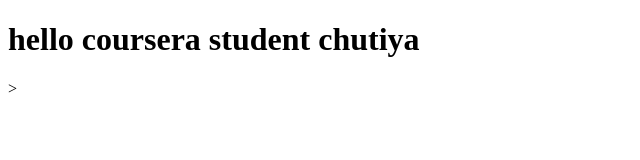
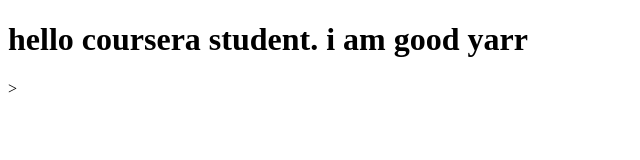
Before and after one commit to ritiktiwari/coursera-test, a plain HTML site: page index.html in a window 1280 px wide. Shown: the whole page, without its empty margins (0-640 px from the left). Drawn offline with Linux system fonts and the light colour scheme.

Commit message:
next version of web file

```diff
--- a/index.html
+++ b/index.html
@@ -5,6 +5,6 @@
         <title>hello coursera</title>
     </head>
     <body>
-        <h1>hello coursera student chutiya </h1>
+        <h1>hello coursera student. i am good yarr </h1>
     </body>
  </html>>
```
